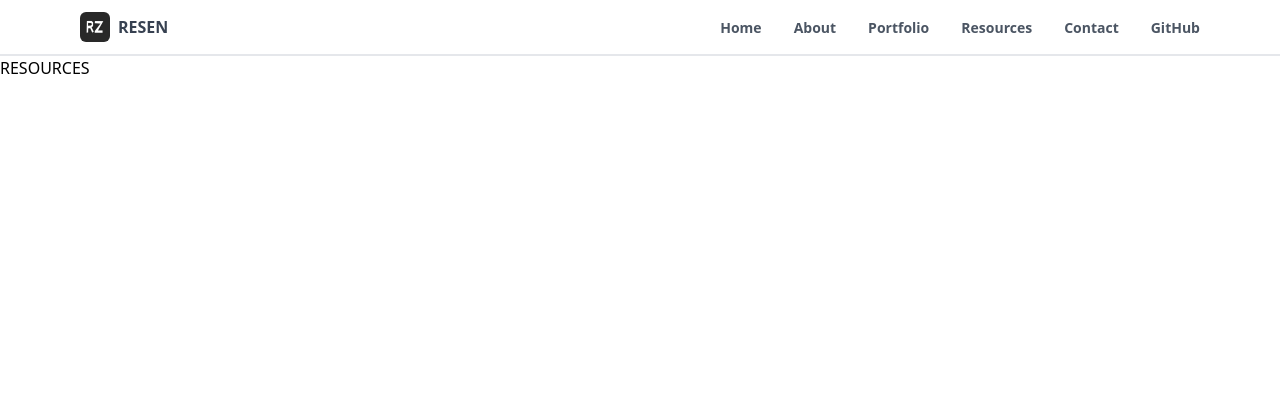
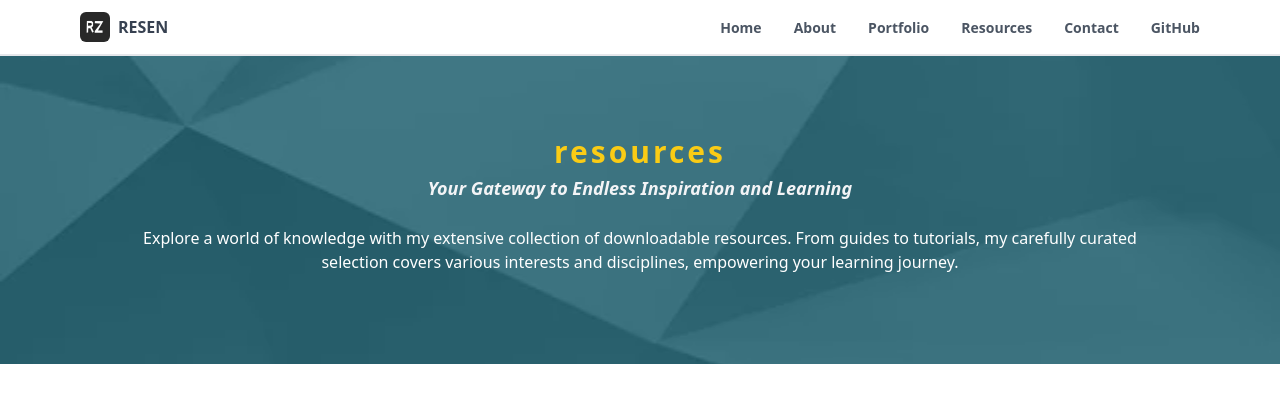
Before and after one commit to resenzhu/nextjs, a Next.js app: page /resources in a window 1280 px wide. Shown: the top 402 px of the page. Built offline with nearby package versions, Linux system fonts and the light colour scheme; what tailwindcss-animated would draw is missing.

Commit message:
add header

```diff
--- a/src/app/resources/page.tsx
+++ b/src/app/resources/page.tsx
@@ -1,3 +1,4 @@
+import {Header} from '@components/main/shared';
 import {createMetadata} from '@utils/metadata';
 
 const metadata = createMetadata({
@@ -7,7 +8,15 @@ const metadata = createMetadata({
   url: '/resources'
 });
 
-const Page = (): JSX.Element => <>RESOURCES</>;
+const Page = (): JSX.Element => (
+  <section>
+    <Header
+      title='resources'
+      subtitle='Your Gateway to Endless Inspiration and Learning'
+      description='Explore a world of knowledge with my extensive collection of downloadable resources. From guides to tutorials, my carefully curated selection covers various interests and disciplines, empowering your learning journey.'
+    />
+  </section>
+);
 
 export {metadata};
 export default Page;
```
